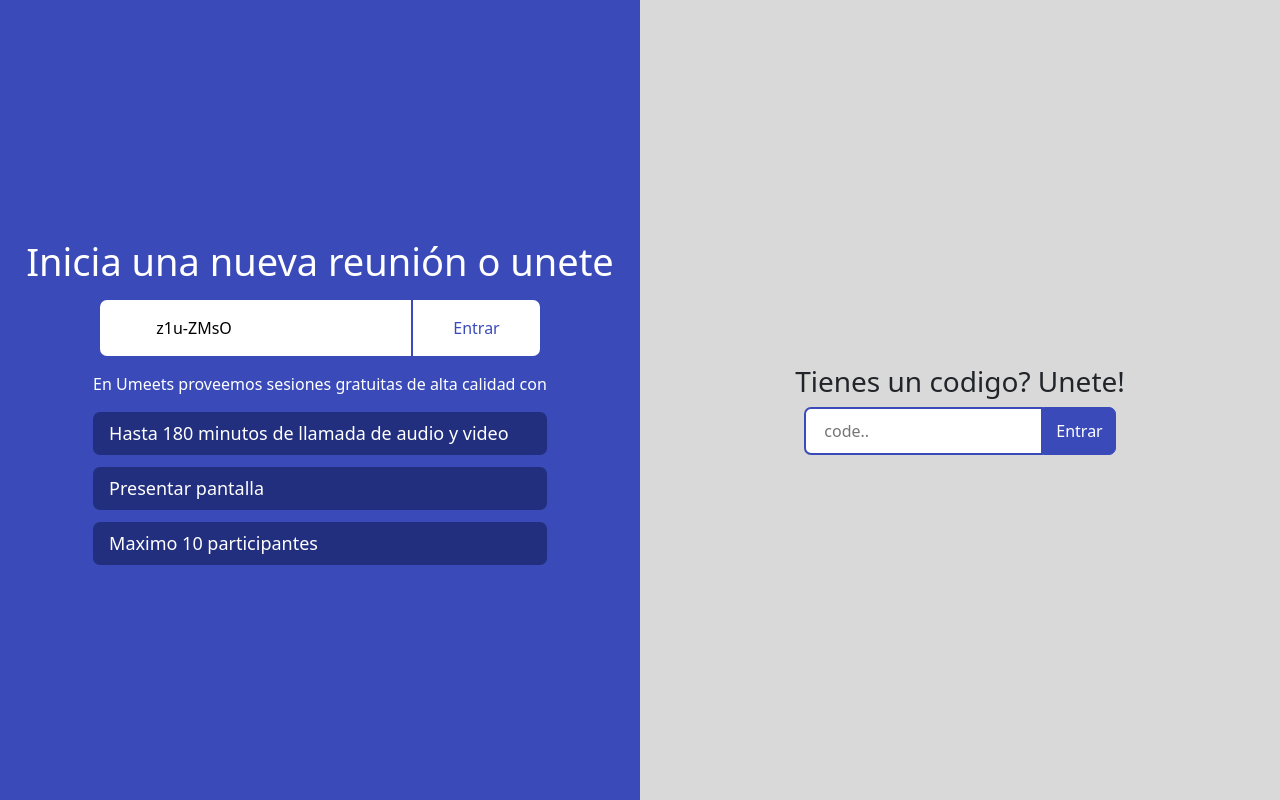
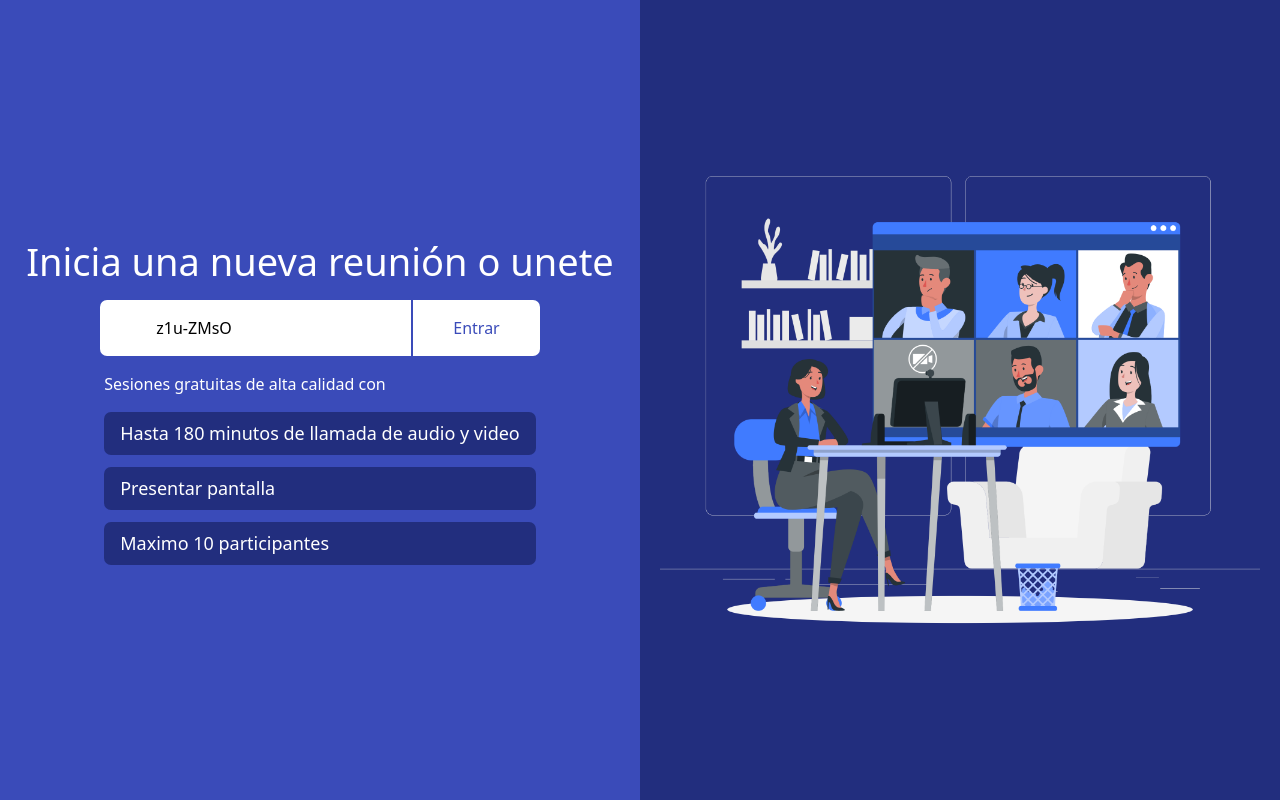
Before and after one commit to usuarez/agora-nextjs-uikit, a Next.js app: page / in a window 1280 px wide. Built offline with nearby package versions, Linux system fonts and the light colour scheme.

Commit message:
connected with token server, redesigned index page and some fixes

```diff
--- a/pages/index.tsx
+++ b/pages/index.tsx
@@ -6,7 +6,7 @@
 import { useState } from "react";
 import { Button } from "react-bootstrap";
 import styles from "styles/Home.module.scss";
-
+import MeetingImg from "@public/meeting.png";
 const Home: NextPage = () => {
   const [channelName, setchannelName] = useState(generateNames());
   const router = useRouter();
@@ -34,7 +34,7 @@
             <Button onClick={handleStartMeet}>Entrar</Button>
           </div>
           <div className={styles.features}>
-            <p>En Umeets proveemos sesiones gratuitas de alta calidad con</p>
+            <p>Sesiones gratuitas de alta calidad con</p>
             <ul>
               <li>Hasta 180 minutos de llamada de audio y video</li>
               <li>Presentar pantalla</li>
@@ -43,11 +43,7 @@
           </div>
         </div>
         <div className={styles.joinMeet}>
-          <h3>Tienes un codigo? Unete!</h3>
-          <div className="">
-            <input type="text" name="code" placeholder="code.." />
-            <Button>Entrar</Button>
-          </div>
+          <Image src={MeetingImg} alt="meeting image" />
         </div>
       </main>
 
--- a/src/AgoraUI/components/Controls.tsx
+++ b/src/AgoraUI/components/Controls.tsx
@@ -300,7 +300,7 @@
       <EndCallModal
         show={showEndModal}
         onConfirm={() => {
-          leaveChannel("ENDED");
+          leaveChannel("ENDED").then(() => router.push("/"));
         }}
         onReject={() => setshowEndModal(false)}
       />
--- a/src/styles/Home.module.scss
+++ b/src/styles/Home.module.scss
@@ -66,7 +66,7 @@
     }
   }
   .joinMeet {
-    background-color: rgb(217, 217, 217);
+    background-color: rgb(34, 46, 126);
     div {
       display: flex;
       align-items: center;
```
Also changed, not shown: src/AgoraUI/components/Videos.tsx (+4 -7 lines), public/meeting.png (added).
